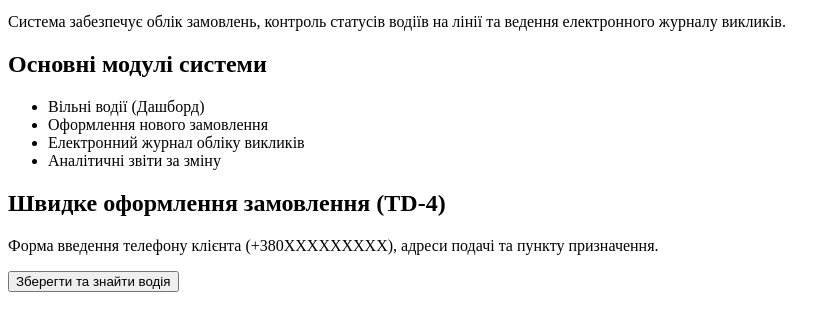
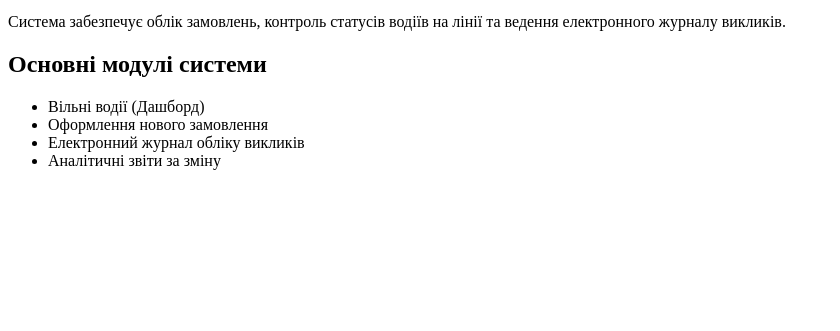
Before and after one commit to mashakomisaruk-kneu/lab4-taxidispatch-git, a plain HTML site: page index.html in a window 1280 px wide. Shown: the part 101-432 px from the top of the page, without its empty margins (0-840 px from the left). Drawn offline with Linux system fonts and the light colour scheme.

Commit message:
Revert "Add feature section: quick order form (TD-4)"

```diff
--- a/index.html
+++ b/index.html
@@ -15,10 +15,5 @@
         <li>Електронний журнал обліку викликів</li>
         <li>Аналітичні звіти за зміну</li>
     </ul>
-     <section>
-        <h2>Швидке оформлення замовлення (TD-4)</h2>
-        <p>Форма введення телефону клієнта (+380XXXXXXXXX), адреси подачі та пункту призначення.</p>
-        <button type="button">Зберегти та знайти водія</button>
-    </section>
 </body>
 </html>
```
